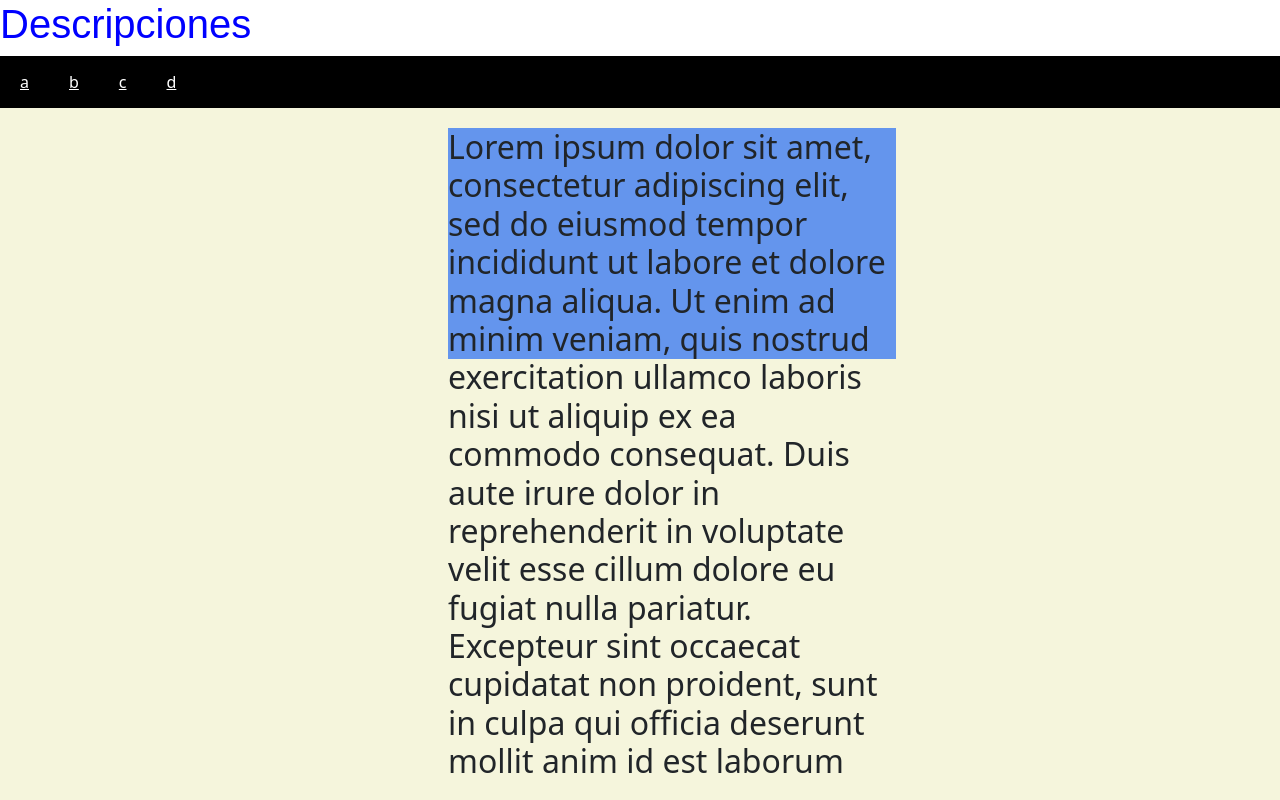
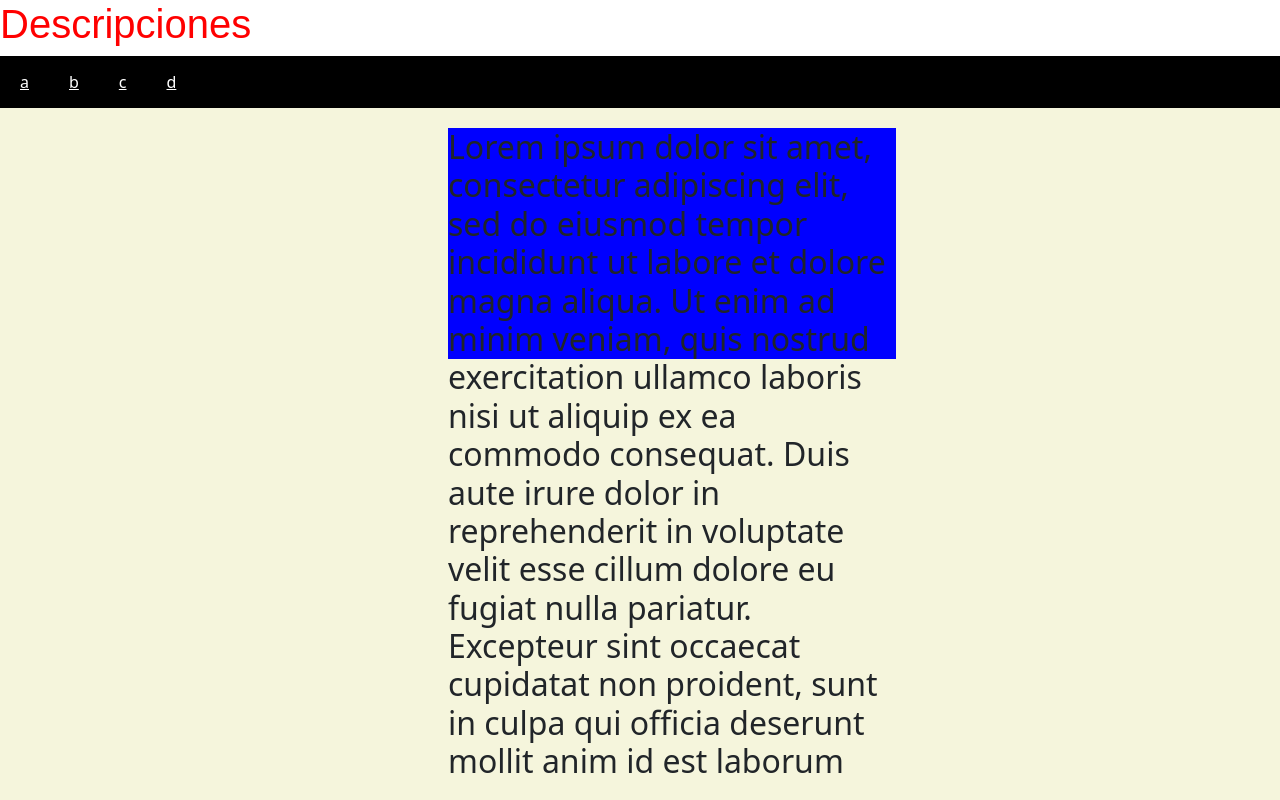
Before and after one commit to TkBMiMG/DisenioWeb, a plain HTML site: page info.html in a window 1280 px wide. Shown: the top 800 px of the page. Drawn offline with nearby package versions, Linux system fonts and the light colour scheme.

Commit message:
segundo commit rama dos

```diff
--- a/estilos.css
+++ b/estilos.css
@@ -2,12 +2,12 @@
 h1{
 	font-size: 40pt;
 	font-family: sans-serif;
-	color: blue;
+	color: red;
 
 
 }
 h2{
-	background-color: cornflowerblue;
+	background-color: blue;
 	margin-left: 35%;
 	margin-right: 35%;
 	margin-top: 5%;
@@ -15,7 +15,7 @@ h2{
 	width: 35%
 }
 h3{
-		background-color: cornflowerblue;
+		background-color: gray;
 	margin-left: 35%;
 	margin-right: 35%;
 	margin-top: 5%;
```
